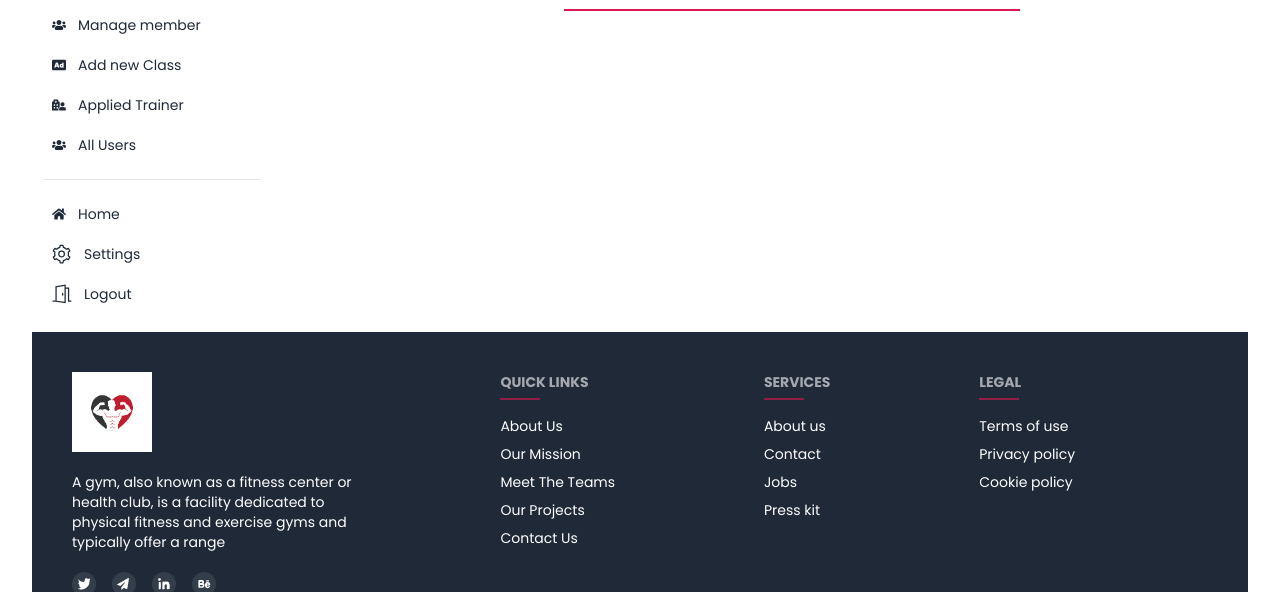
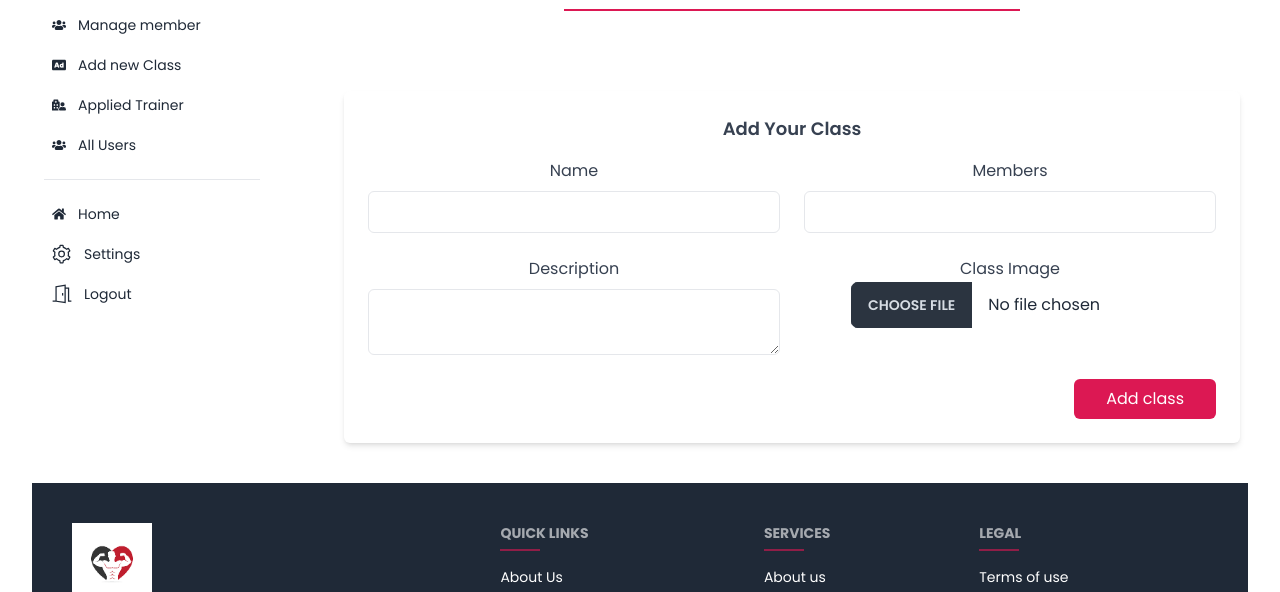
Before and after one commit to RashedAkash/fitness-gym, a React (Vite) app: page /dashboard/addClass in a window 1280 px wide. Shown: the part 253-845 px from the top of the page. Built offline with nearby package versions, Linux system fonts and the light colour scheme; no server answers.

Commit message:
add class page create

```diff
--- a/src/Pages/Dashboard/AddClass.jsx
+++ b/src/Pages/Dashboard/AddClass.jsx
@@ -1,11 +1,101 @@
 import React from 'react';
 import Title from '../../components/Title/Title';
+import { useForm } from "react-hook-form"
+import Swal from 'sweetalert2';
+import useAxiosPublic from '../../Hooks/useAxiosPublic';
+import useAxiosSecure from '../../Hooks/useAxiosSecure';
+import useAuth from '../../Hooks/useAuth';
+
+
+const IMG_HOSTING_KEY = import.meta.env.VITE_IMG_KEY;
+const image_hosting_api = `https://api.imgbb.com/1/upload?key=${IMG_HOSTING_KEY}`
 
 const AddClass = () => {
+   const { user } = useAuth();
+  const axiosPublic = useAxiosPublic();
+  const axiosSecure = useAxiosSecure();
+  const {
+    register,
+    handleSubmit,
+    watch,
+    reset,
+    formState: { errors },
+  } = useForm();
+  const onSubmit = async(data) =>{
+    console.log(data);
+    const imageFile = { image: data.image[0] }
+    const res = await axiosPublic.post(image_hosting_api, imageFile, {
+      headers: {
+        'content-type': 'multipart/form-data'
+      }
+    });
+    if (res.data.success) {
+      // now send the menu item data to the server with the image url
+      const info = {
+        name: data?.name,
+        members: data?.members,
+        desc: data?.desc,
+        image: res.data?.data?.display_url
+      }
+      const gymClass = await axiosSecure.post('/gymClasses', info);
+        if(gymClass.data.insertedId){
+                // show success popup
+                reset();
+                Swal.fire({
+                    position: "top-end",
+                    icon: "success",
+                    title: `${data.name} is apply the trainer .`,
+                    showConfirmButton: false,
+                    timer: 1500
+                  });
+      }
+      console.log( 'with image url', res.data);
+    }
+  }
   return (
     <div>
       <div className='py-10'>
         <Title heading='Add New Class' subheading='ad class' />
+      </div>
+      <div>
+         <div className=' py-10'>
+     <section className="max-w-4xl p-6 mx-auto bg-white rounded-md shadow-md dark:bg-gray-800">
+    <h2 className="text-lg font-semibold text-gray-700 capitalize dark:text-white">Add Your Class</h2>
+
+    <form onSubmit={handleSubmit(onSubmit)}>
+        <div className="grid grid-cols-1 gap-6 mt-4 sm:grid-cols-2">
+            <div>
+                <label className="text-gray-700 dark:text-gray-200" >Name</label>
+                <input {...register("name")} id="name" type="text" className="block w-full px-4 py-2 mt-2 text-gray-700 bg-white border border-gray-200 rounded-md dark:text-gray-300 dark:border-gray-600 focus:border-blue-400 focus:ring-blue-300 focus:ring-opacity-40 dark:focus:border-blue-300 focus:outline-none focus:ring"/>
+            </div>
+
+
+            <div>
+                <label className="text-gray-700 dark:text-gray-200" >Members</label>
+                <input {...register("members")} id="members" type="number" className="block w-full px-4 py-2 mt-2 text-gray-700 bg-white border border-gray-200 rounded-md dark:bg-white dark:text-gray-900 dark:border-gray-600 focus:border-blue-400 focus:ring-blue-300 focus:ring-opacity-40 dark:focus:border-blue-300 focus:outline-none focus:ring"/>
+            </div>
+
+
+
+            <div>
+                <label className="text-gray-700 dark:text-gray-200" >Description</label>
+                <textarea {...register("desc")} id="desc" type="text" className="block w-full px-4 py-2 mt-2 text-gray-700 bg-white border border-gray-200 rounded-md dark:bg-white dark:text-gray-900 dark:border-gray-600 focus:border-blue-400 focus:ring-blue-300 focus:ring-opacity-40 dark:focus:border-blue-300 focus:outline-none focus:ring"/>
+            </div>
+
+
+            <div>
+                <label className="text-gray-700  dark:text-gray-200" > Class Image
+</label> <br />
+                <input {...register("image")} type="file" className="file-input w-full max-w-xs" />
+            </div>
+        </div>
+
+        <div className="flex justify-end mt-6">
+            <button type='submit' className="px-8 py-2.5 leading-5 text-white transition-colors duration-300 transform bg-[#dc1853] rounded-md hover:bg-gray-600 focus:outline-none focus:bg-gray-600">Add class</button>
+        </div>
+    </form>
+</section>
+    </div>
       </div>
     </div>
   );
```
